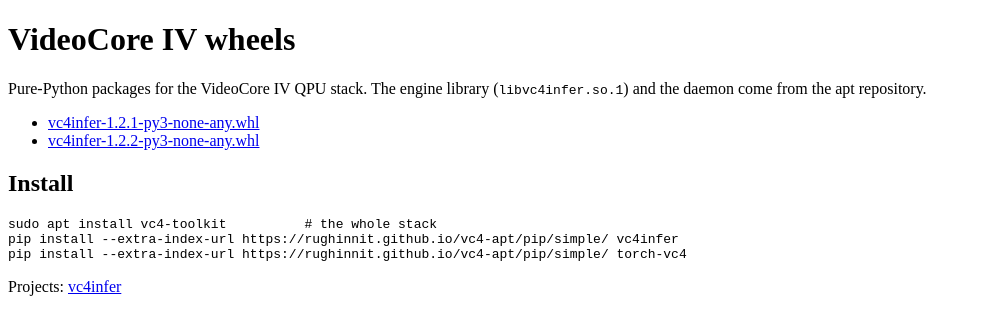
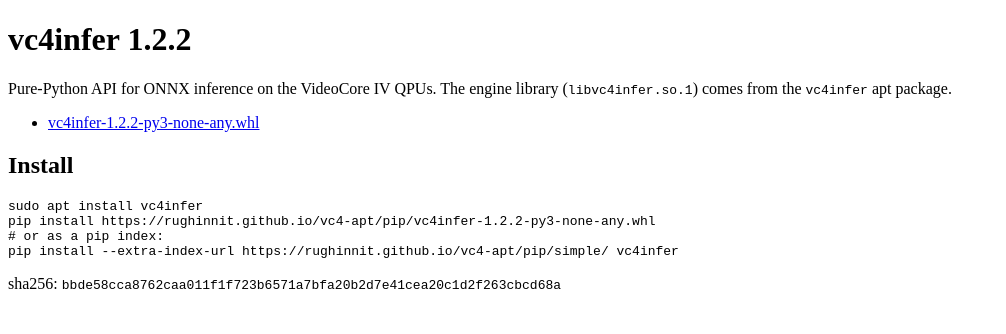
Before and after one commit to rughinnit/vc4-apt, a plain HTML site: page pip/index.html in a window 1280 px wide. Shown: the whole page, without its empty margins (0-1006 px from the left). Drawn offline with Linux system fonts and the light colour scheme.

Commit message:
publish: vc4infer 1.2.2 (deb + wheel)

```diff
--- a/pip/index.html
+++ b/pip/index.html
@@ -1,16 +1,16 @@
 <!DOCTYPE html>
-<html><head><meta charset="utf-8"><title>vc4-apt wheels</title></head><body>
-<h1>VideoCore IV wheels</h1>
-<p>Pure-Python packages for the VideoCore IV QPU stack.  The engine library (<code>libvc4infer.so.1</code>) and the daemon come from the apt repository.</p>
-<ul>
-<li><a href="vc4infer-1.2.1-py3-none-any.whl">vc4infer-1.2.1-py3-none-any.whl</a></li>
-<li><a href="vc4infer-1.2.2-py3-none-any.whl">vc4infer-1.2.2-py3-none-any.whl</a></li>
-</ul>
+<html><head><meta charset="utf-8"><title>vc4infer wheels</title></head><body>
+<h1>vc4infer 1.2.2</h1>
+<p>Pure-Python API for ONNX inference on the VideoCore IV QPUs.  The engine
+library (<code>libvc4infer.so.1</code>) comes from the <code>vc4infer</code>
+apt package.</p>
+<ul><li><a href="vc4infer-1.2.2-py3-none-any.whl">vc4infer-1.2.2-py3-none-any.whl</a></li></ul>
 <h2>Install</h2>
 <pre>
-sudo apt install vc4-toolkit          # the whole stack
+sudo apt install vc4infer
+pip install https://rughinnit.github.io/vc4-apt/pip/vc4infer-1.2.2-py3-none-any.whl
+# or as a pip index:
 pip install --extra-index-url https://rughinnit.github.io/vc4-apt/pip/simple/ vc4infer
-pip install --extra-index-url https://rughinnit.github.io/vc4-apt/pip/simple/ torch-vc4
 </pre>
-<p>Projects: <a href="simple/vc4infer/">vc4infer</a></p>
+<p>sha256: <code>bbde58cca8762caa011f1f723b6571a7bfa20b2d7e41cea20c1d2f263cbcd68a</code></p>
 </body></html>
```
Also changed, not shown: pip/simple/vc4infer/index.html (+1 -2 lines), SHA256SUMS.txt, 8 other files.
